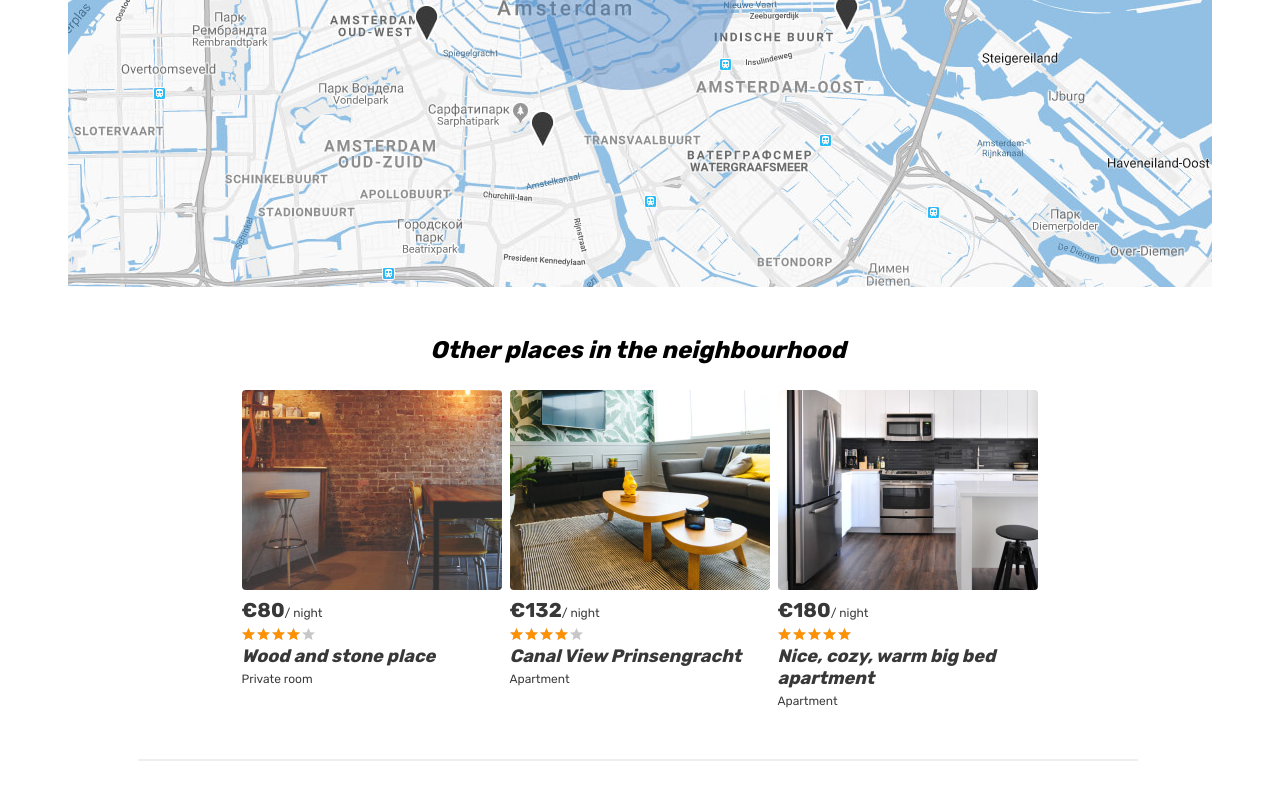
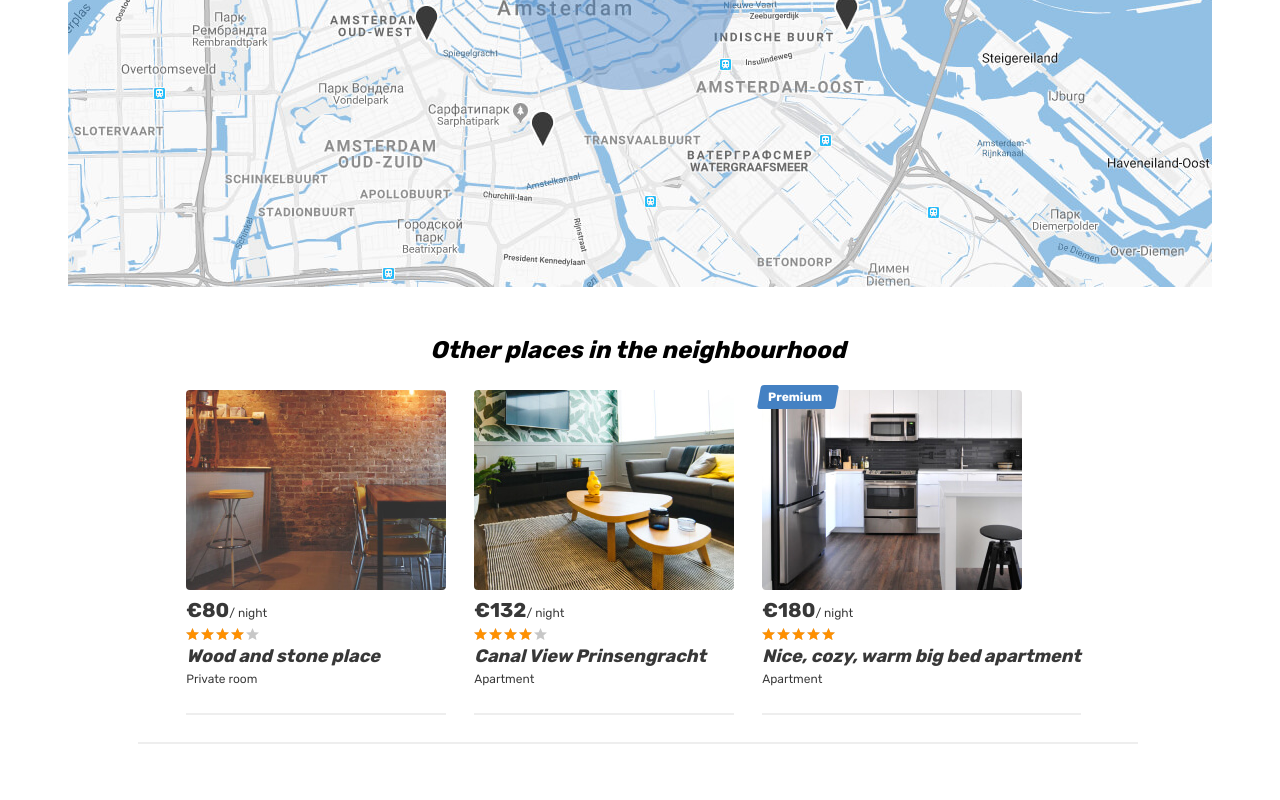
Before and after one commit to htmlacademy-react/794021-six-cities-simple-12, a React (Create React App) app in the folder project/: page /offer/1 in a window 1280 px wide. Shown: the part 2263-3063 px from the top of the page. Built offline with nearby package versions, Linux system fonts and the light colour scheme.

Commit message:
fix: store active card status of NearPlacesCards

```diff
--- a/project/src/components/near-places-cards/near-places-cards.tsx
+++ b/project/src/components/near-places-cards/near-places-cards.tsx
@@ -1,40 +1,31 @@
-import { Link } from 'react-router-dom';
-import { Offers } from 'src/types/types';
-import OfferCardInfo from 'src/components/offer-card/offer-card-info';
+import { useState } from 'react';
+import { Offer, Offers } from 'src/types/types';
+import OfferCard from 'src/components/offer-card/offer-card';
+
+type ActiveOffer = Offer | null;
 
 type NearPlacesCardsProps = {
   offers: Offers;
 };
 
 function NearPlacesCards(props: NearPlacesCardsProps): JSX.Element {
+  const [ hoveredOffer, setHoveredOffer ] = useState<ActiveOffer>(null);
+  // TODO: use it on the map
+  // eslint-disable-next-line no-console
+  console.log(hoveredOffer);
   return (
     <>
       <h2 className="near-places__title">Other places in the neighbourhood</h2>
       <div className="near-places__list places__list">
         {
           props.offers.map((offer) => (
-            <article
-              className="near-places__card place-card"
+            <OfferCard
+              className='near-places'
               key={offer.id}
-            >
-              <div className="near-places__image-wrapper place-card__image-wrapper">
-                <Link to={`/offer/${offer.id}`}>
-                  <img
-                    alt="Interior"
-                    className="place-card__image"
-                    src={offer.images[0] ?? ''}
-                    height="200"
-                    width="260"
-                  />
-                </Link>
-              </div>
-              <OfferCardInfo
-                price={offer.price}
-                rating={offer.rating}
-                title={offer.title}
-                type={offer.type}
-              />
-            </article>
+              offer={offer}
+              onActive={() => setHoveredOffer(offer)}
+              onBlur={() => setHoveredOffer(null)}
+            />
           ))
         }
       </div>
--- a/project/src/components/offer-card/offer-card-info.tsx
+++ /dev/null
@@ -1,36 +0,0 @@
-import { getPercentFromRating, capitalizeFirstLetter } from 'src/utils/utils';
-
-type OfferCardInfoProps = {
-  price: number;
-  rating: number;
-  title: string;
-  type: string;
-}
-
-function OfferCardInfo({ price, rating, title, type}: OfferCardInfoProps): JSX.Element {
-  return (
-    <div className="place-card__info">
-      <div className="place-card__price-wrapper">
-        <div className="place-card__price">
-          <b className="place-card__price-value">&euro;{price}</b>
-          <span className="place-card__price-text">&#47;&nbsp;night</span>
-        </div>
-
-      </div>
-      <div className="place-card__rating rating">
-        <div className="place-card__stars rating__stars">
-          <span style={{width: getPercentFromRating(rating)}}></span>
-          <span className="visually-hidden">Rating</span>
-        </div>
-      </div>
-      <h2 className="place-card__name">
-        { /* TODO: remove eslint rule eventually */ }
-        { /* eslint-disable-next-line jsx-a11y/anchor-is-valid */ }
-        <a href="#">{title}</a>
-      </h2>
-      <p className="place-card__type">{capitalizeFirstLetter(type)}</p>
-    </div>
-  );
-}
-
-export default OfferCardInfo;
--- a/project/src/components/offer-card/offer-card.tsx
+++ b/project/src/components/offer-card/offer-card.tsx
@@ -1,39 +1,61 @@
 import { Link } from 'react-router-dom';
 import { Offer } from 'src/types/types';
-import OfferCardInfo from './offer-card-info';
+import { capitalizeFirstLetter, getPercentFromRating } from 'src/utils/utils';
 
 type OfferCardProps = {
+  className?: string;
   offer: Offer;
-  getHoveredOffer: (offer: Offer | null) => void;
+  onActive: () => void;
+  onBlur: () => void;
 };
 
-function OfferCard({ offer, getHoveredOffer }: OfferCardProps): JSX.Element {
+function OfferCard(props: OfferCardProps): JSX.Element {
   return (
-    <article className="cities__card place-card"
-      onMouseEnter={() => getHoveredOffer(offer)}
-      onMouseLeave={() => getHoveredOffer(null)}
+    <article className={`${props.className ?? ''} place-card`}
+      onBlur={props.onBlur}
+      onFocus={props.onActive}
+      onMouseEnter={props.onActive}
+      onMouseLeave={props.onBlur}
     >
       {
-        offer.isPremium &&
+        props.offer.isPremium &&
           <div className="place-card__mark">
             <span>Premium</span>
           </div>
       }
 
       <div className="cities__image-wrapper place-card__image-wrapper">
-        <Link to={`/offer/${offer.id}`}>
+        <Link to={`/offer/${props.offer.id}`}>
           <img className="place-card__image"
-            src={offer.images[0] ?? null}
-            width="260" height="200" alt="The place"
+            alt="The place"
+            height="200"
+            src={props.offer.images[0] ?? null}
+            width="260"
           />
         </Link>
       </div>
-      <OfferCardInfo
-        price={offer.price}
-        rating={offer.rating}
-        title={offer.title}
-        type={offer.type}
-      />
+
+      <div className="place-card__info">
+        <div className="place-card__price-wrapper">
+          <div className="place-card__price">
+            <b className="place-card__price-value">&euro;{props.offer.price}</b>
+            <span className="place-card__price-text">&#47;&nbsp;night</span>
+          </div>
+
+        </div>
+        <div className="place-card__rating rating">
+          <div className="place-card__stars rating__stars">
+            <span style={{width: getPercentFromRating(props.offer.rating)}}></span>
+            <span className="visually-hidden">Rating</span>
+          </div>
+        </div>
+        <h2 className="place-card__name">
+          { /* TODO: remove eslint rule eventually */ }
+          { /* eslint-disable-next-line jsx-a11y/anchor-is-valid */ }
+          <a href="#">{props.offer.title}</a>
+        </h2>
+        <p className="place-card__type">{capitalizeFirstLetter(props.offer.type)}</p>
+      </div>
     </article>
   );
 }
--- a/project/src/components/offer-сards/offer-cards.tsx
+++ b/project/src/components/offer-сards/offer-cards.tsx
@@ -1,16 +1,18 @@
 import { useState } from 'react';
-import { CityName, Offer, Offers as TOffers } from 'src/types/types';
+import { CityName, Offer, Offers } from 'src/types/types';
 import OfferCard from 'src/components/offer-card/offer-card';
 import { getMultipleOfPlaceWord } from 'src/utils/utils';
 
+type ActiveOffer = Offer | null;
+
 type OfferCardsProps = {
-  offers: TOffers;
+  offers: Offers;
   offersCount: number;
   currentCityName: CityName;
 }
 
 function OfferCards(props: OfferCardsProps): JSX.Element {
-  const [ hoveredOffer, setHoveredOffer ] = useState<Offer | null>(null);
+  const [ hoveredOffer, setHoveredOffer ] = useState<ActiveOffer>(null);
   // TODO: use it on the map
   // eslint-disable-next-line no-console
   console.log(hoveredOffer);
@@ -46,9 +48,11 @@ function OfferCards(props: OfferCardsProps): JSX.Element {
             {
               props.offers.map((offer: Offer): JSX.Element => (
                 <OfferCard
+                  className='cities__card'
                   key={offer.id}
                   offer={offer}
-                  getHoveredOffer={(_) => setHoveredOffer(_)}
+                  onActive={() => setHoveredOffer(offer)}
+                  onBlur={() => setHoveredOffer(null)}
                 />
               ))
             }
```
